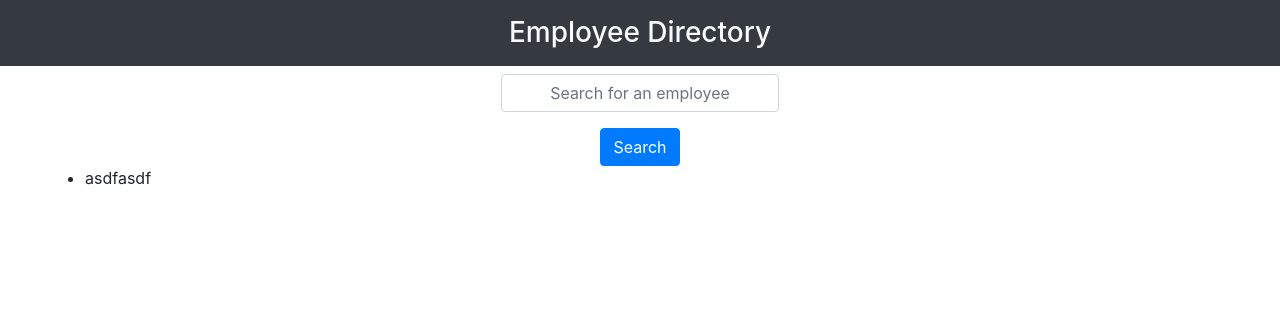
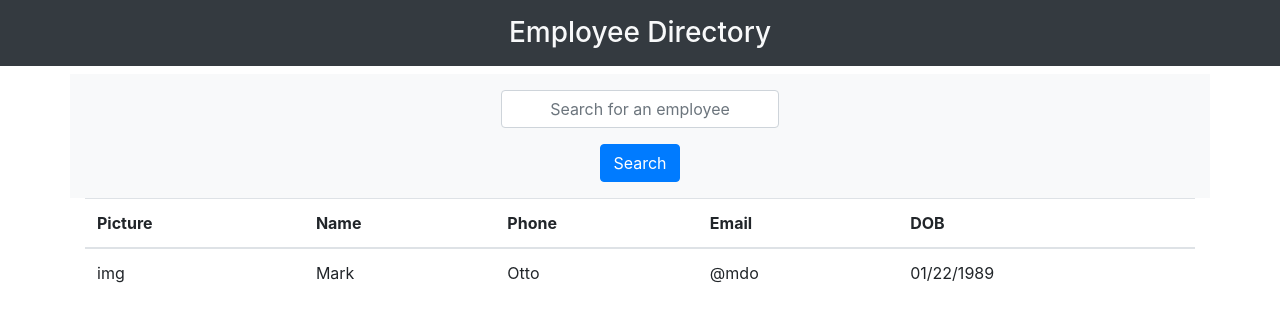
Before and after one commit to greysonkirk/EmployeeDirectory, a React (Create React App) app: page / in a window 1280 px wide. Shown: the top 322 px of the page. Built offline with nearby package versions, Linux system fonts and the light colour scheme; no server answers.

Commit message:
added table skeleton

```diff
--- a/src/components/EmpContainer.js
+++ b/src/components/EmpContainer.js
@@ -1,10 +1,29 @@
-import React from "react";
+import React,{useEffect, useState} from "react";
 import EmployeeList from "./EmployeeList"
+import API from "../utils/API";
+import EmpContext from "../utils/EmpContext";
+
 
 function EmpContainer() {
+
+    const [employee, setEmployee] = useState({});
+
+getEmployees()
+
+    function getEmployees() {
+        API.getEmployees()
+          .then( res => {
+        console.log(res.data)
+    }      )
+          .catch(err => console.log(err));
+      }
+
+
     return(
  <div className="container main">
+     <EmpContext.Provider value={employee}>
      <EmployeeList/>
+     </EmpContext.Provider>
  </div>
  )
 }
--- a/src/components/EmployeeList.js
+++ b/src/components/EmployeeList.js
@@ -1,10 +1,27 @@
 import React from "react";
-import API from "../utils/API"
+
 function EmployeeList(props) {
   return (
-    <ul className="list-group">
- <li>asdfasdf</li>
-    </ul>
+    <table class="table">
+      <thead>
+        <tr>
+          <th scope="col">Picture</th>
+          <th scope="col">Name</th>
+          <th scope="col">Phone</th>
+          <th scope="col">Email</th>
+          <th scope="col">DOB</th>
+        </tr>
+      </thead>
+      <tbody>
+        <tr>
+          <td>img</td>
+          <td>Mark</td>
+          <td>Otto</td>
+          <td>@mdo</td>
+          <td>01/22/1989</td>
+        </tr>
+      </tbody>
+    </table>
   );
 }
 
--- a/src/components/Search.js
+++ b/src/components/Search.js
@@ -1,8 +1,13 @@
-import React from "react";
+import React,{ useContext} from "react";
+import EmpContext from '../utils/EmpContext'
 
 function Search(props) {
+
+const {emp} = useContext(EmpContext)
+
+
   return (
-    <div className="container main text-center">
+    <div className="container main text-center bg-light py-3">
       <form>
 
         <input
@@ -13,6 +18,7 @@ function Search(props) {
           className="form-control col-md-3 mx-auto text-center"
           placeholder="Search for an employee"
           id="search"
+
         />
         <button
           onClick={props.handleFormSubmit}
--- a/src/utils/API.js
+++ b/src/utils/API.js
@@ -9,7 +9,7 @@ import axios from "axios";
 
 
 export default{
-    getUsers:function(){
+    getEmployees:function(){
 
         return axios.get("https://randomuser.me/api/?results=200&nat=us");
     }
--- /dev/null
+++ b/src/utils/EmpContext.js
@@ -0,0 +1,12 @@
+import React from "react";
+
+const EmpContext = React.createContext({
+  name: "",
+  phone: "",
+  email: "",
+  dob: "",
+  img: "",
+  handleBtnClick: () => {}
+});
+
+export default EmpContext;
```
Also changed, not shown: 1 other file (tests, documents, lock files or other folders).
